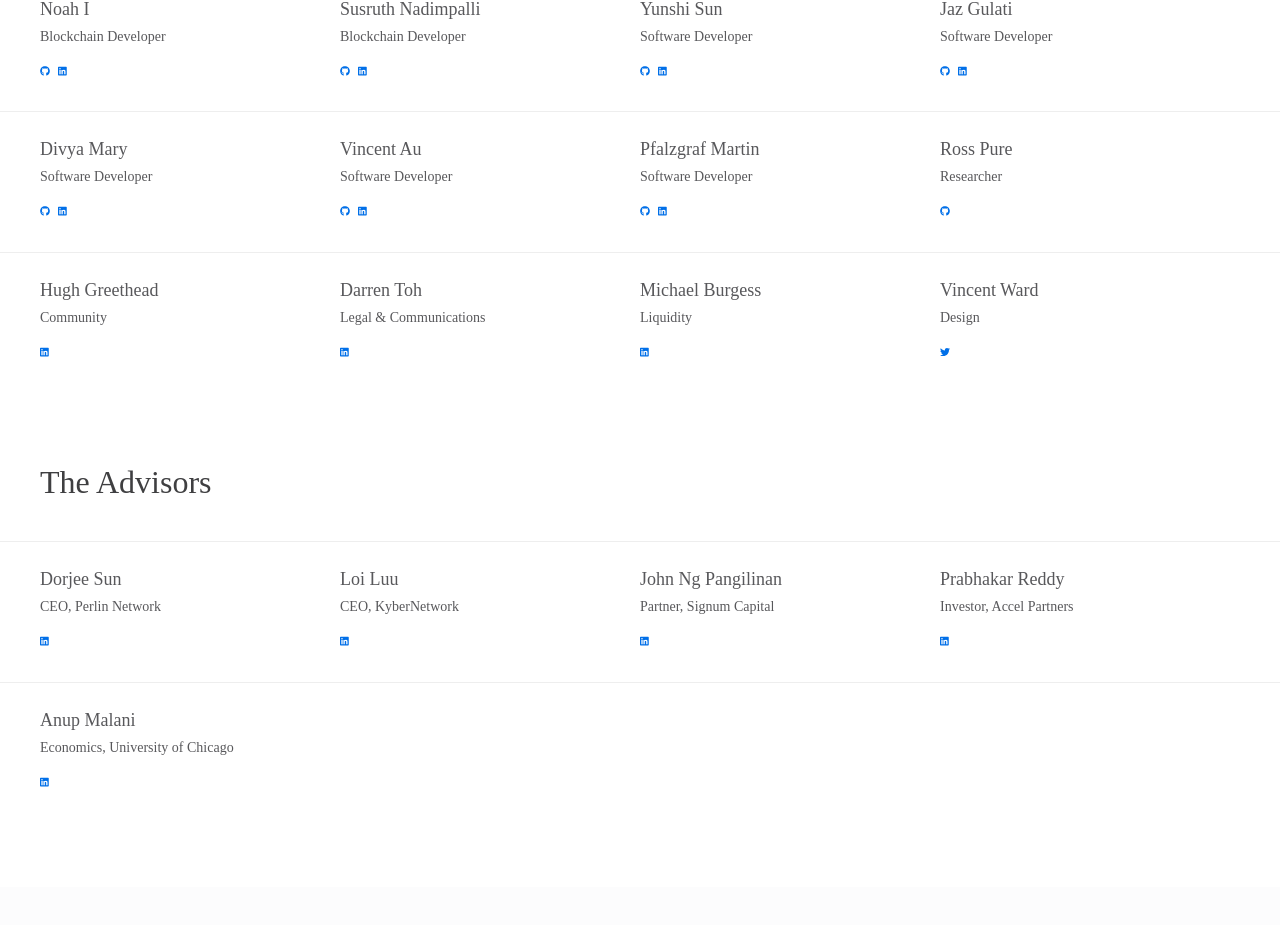
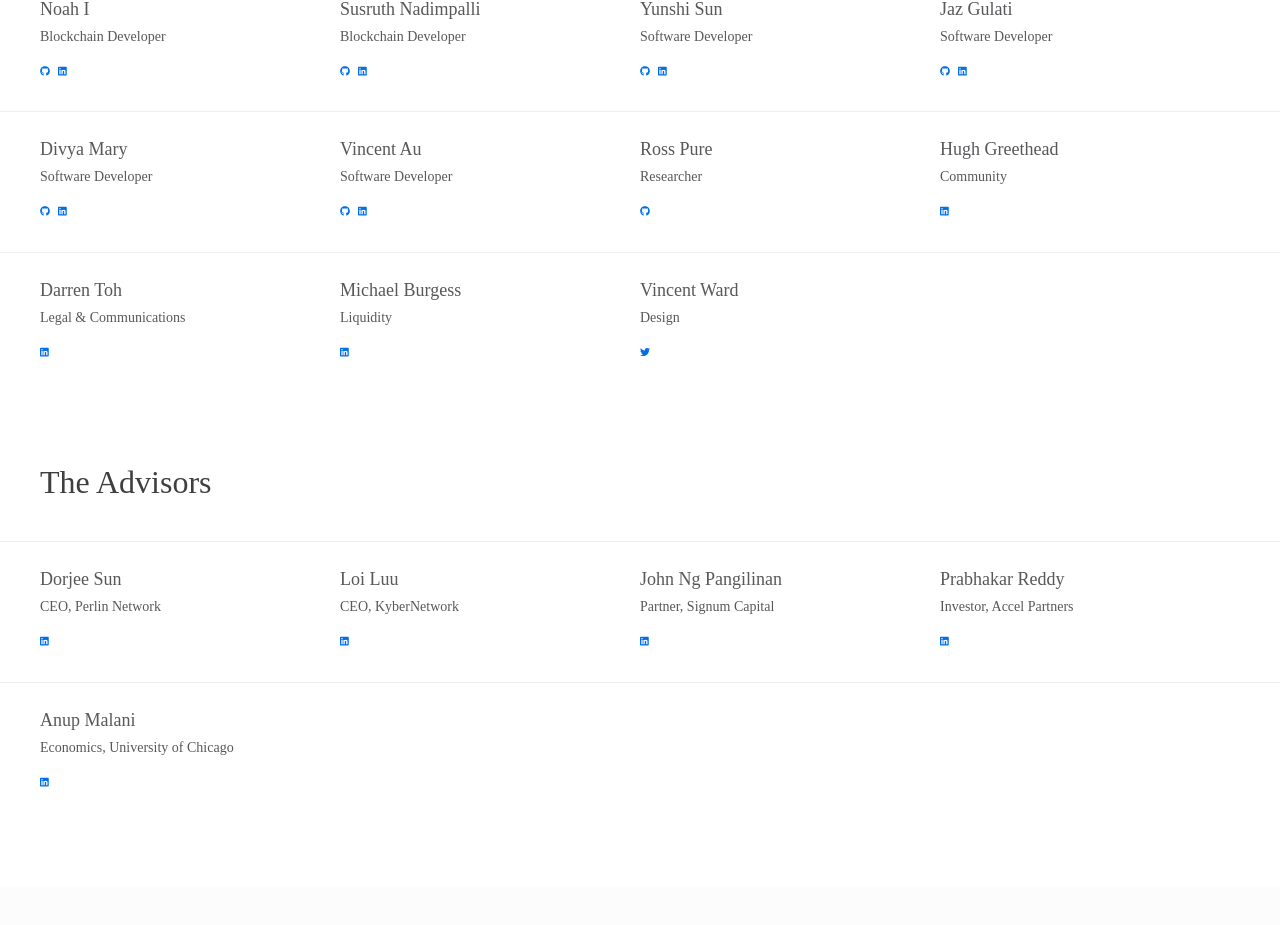
Before and after one commit to KadenZipfel/renproject.io, a React (Create React App) app: page /about in a window 1280 px wide. Shown: the part 1359-2284 px from the top of the page. Built offline with nearby package versions, Linux system fonts and the light colour scheme; no server answers; a web font is replaced by a local one.

Commit message:
Update Team member list

```diff
--- a/src/components/AboutPage.tsx
+++ b/src/components/AboutPage.tsx
@@ -68,7 +68,6 @@ class AboutPage extends React.Component {
                             <TeamItem name="Jaz Gulati" position="Software Developer" github="jazg" linkedin="jazg" />
                             <TeamItem name="Divya Mary" position="Software Developer" github="divyakoshy" linkedin="divya-mary-5a5969104" />
                             <TeamItem name="Vincent Au" position="Software Developer" github="vinceau" linkedin="vinceau" />
-                            <TeamItem name="Pfalzgraf Martin" position="Software Developer" github="Skyfold" linkedin="benjaminpfalzgrafmartin" />
                             <TeamItem name="Ross Pure" position="Researcher" github="ross-pure" />
                             <TeamItem name="Hugh Greethead" position="Community" linkedin="hugh-greethead" />
                             <TeamItem name="Darren Toh" position="Legal &amp; Communications" linkedin="darren-toh-2a29885" />
```
